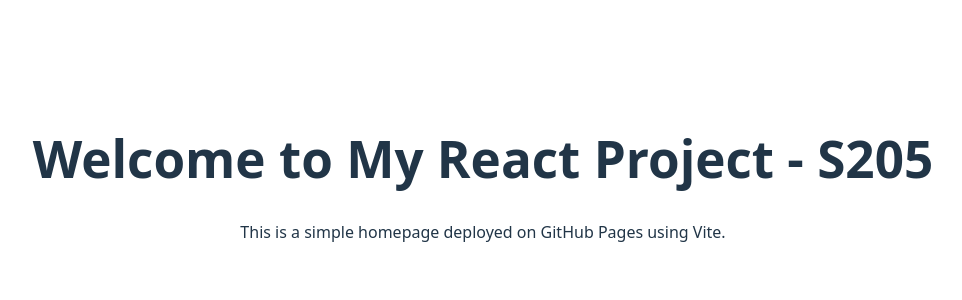
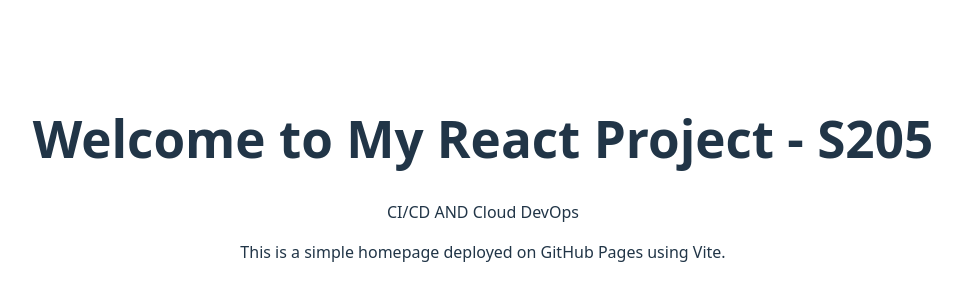
Before and after one commit to ChennamsettiCharitha/reactapp205-gitactions, a React (Vite) app: page / in a window 1280 px wide. Shown: the part 222-522 px from the top of the page, without its empty margins (157-1119 px from the left). Built offline with nearby package versions, Linux system fonts and the light colour scheme.

Commit message:
updated App.jsx

```diff
--- a/src/App.jsx
+++ b/src/App.jsx
@@ -3,7 +3,9 @@
 function App() {
   return (
     <div className="container">
-      <h1>Welcome to My React Project - S205</h1>
+      <h1>Welcome to My React Project - S205</h1><p>
+        CI/CD AND Cloud DevOps
+      </p>
       <p>This is a simple homepage deployed on GitHub Pages using Vite.</p>
     </div>
   );
```
